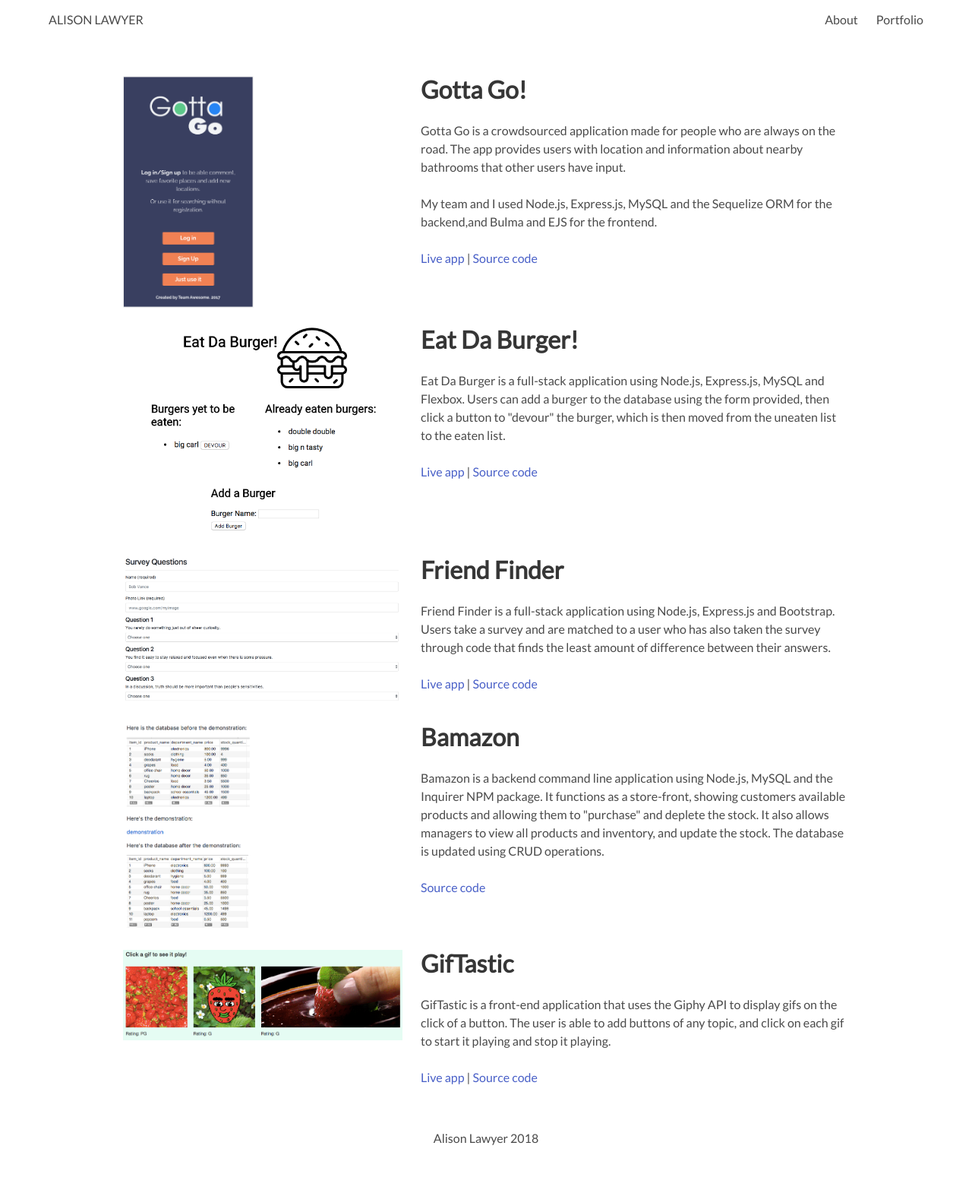
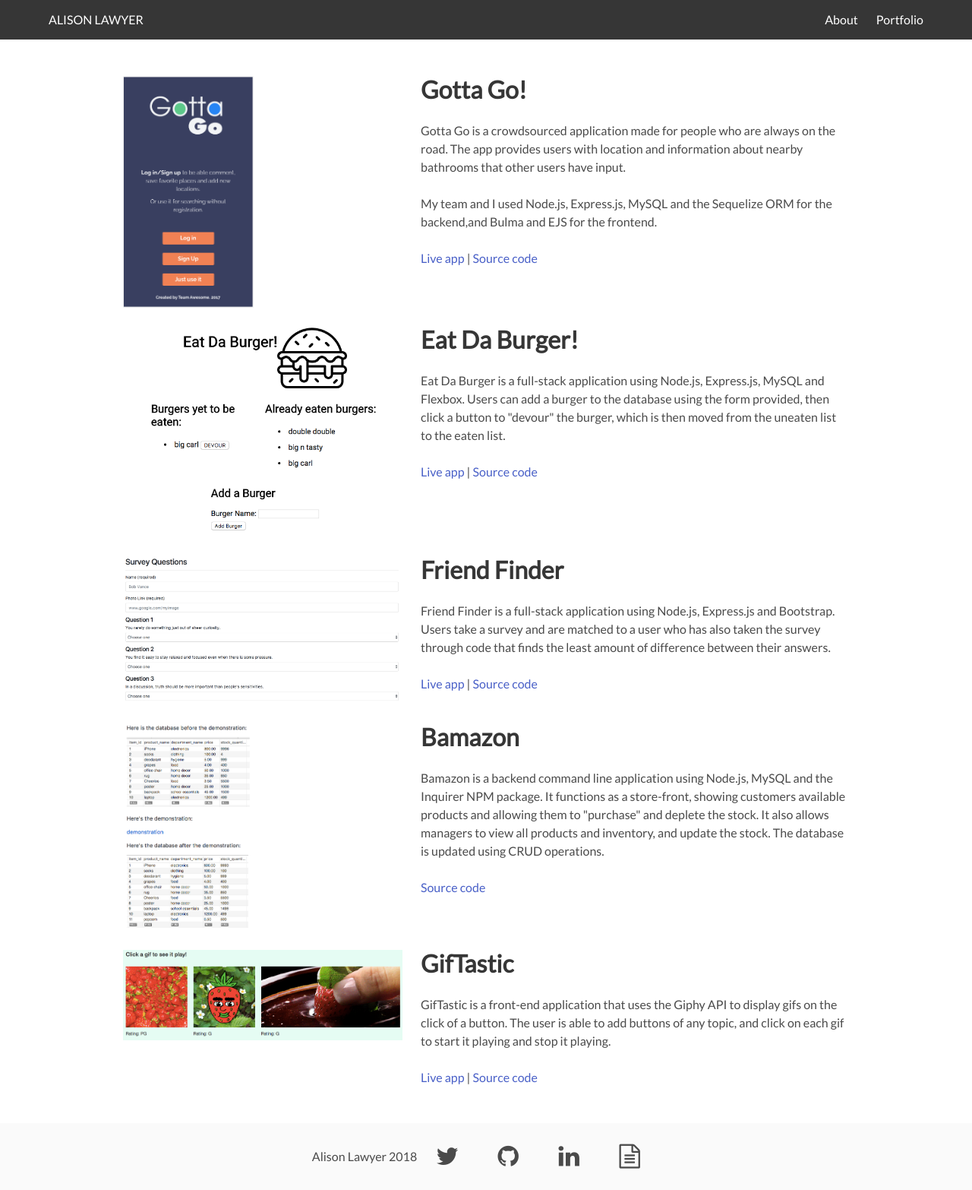
Before and after one commit to anlawyer/portfolio, a Node server app: page /portfolio in a window 1280 px wide. Shown: the whole page at 76% size. Before the commit the page ends 1507 px from the top, so only its background shows below. Run offline with Node 20, Linux system fonts and the light colour scheme; some libraries are stand-ins or nearby versions.

Commit message:
styled header and footer

```diff
--- a/views/pages/index.ejs
+++ b/views/pages/index.ejs
@@ -30,7 +30,7 @@
             <br>
           </div>
         </div>
-        <div class="columns is-centered">
+        <!-- <div class="columns is-centered">
           <div class="column is-12 has-text-centered">
             <br>
             <h2 class="title is-3">Contact me!</h2>
@@ -55,7 +55,7 @@
               </span>
             </a>
           </div>
-        </div>
+        </div> -->
       </div>
     </div>
     <% include ../partials/footer %>
--- a/views/partials/footer.ejs
+++ b/views/partials/footer.ejs
@@ -1,10 +1,37 @@
-<div class="hero-foot">
+<div class="footer">
   <div class="container">
     <div class="tabs is-centered">
       <ul>
-        <li><a>Alison Lawyer 2018</a></li>
+        <li>Alison Lawyer 2018</li>
+        <li>
+          <a href="https://twitter.com/alison_lawyer" target="_blank">
+            <span class="icon is-medium">
+              <i class="fa fa-2x fa-twitter" aria-hidden="true"></i>
+            </span>
+          </a>
+        </li>
+        <li>
+          <a href="https://github.com/anlawyer" target="_blank">
+            <span class="icon is-medium">
+              <i class="fa fa-2x fa-github" aria-hidden="true"></i>
+            </span>
+          </a>
+        </li>
+        <li>
+          <a href="https://www.linkedin.com/in/alisonlawyer/" target="_blank">
+            <span class="icon is-medium">
+              <i class="fa fa-2x fa-linkedin" aria-hidden="true"></i>
+            </span>
+          </a>
+        </li>
+        <li>
+          <a href="https://drive.google.com/file/d/0B_ZTpD5GW0CvdThvWExjNVBHOGs/view?usp=sharing" target="_blank">
+            <span class="icon is-medium">
+              <i class="fa fa-2x fa-file-text-o" aria-hidden="true"></i>
+            </span>
+          </a>
+        </li>
       </ul>
-      <br />
     </div>
   </div>
 </div>
--- a/views/partials/head.ejs
+++ b/views/partials/head.ejs
@@ -3,6 +3,7 @@
 <meta name="viewport" content="width=device-width, initial-scale=1">
 <title>Alison Lawyer</title>
 <link rel="stylesheet" href="https://cdnjs.cloudflare.com/ajax/libs/font-awesome/4.7.0/css/font-awesome.min.css" integrity="sha256-eZrrJcwDc/3uDhsdt61sL2oOBY362qM3lon1gyExkL0=" crossorigin="anonymous" />
+<!-- <link rel="stylesheet" href="./css/app.css"> -->
 <link href="https://fonts.googleapis.com/css?family=Lato" rel="stylesheet">
 <link rel="icon" type="image" href="./images/favicon.ico">
 <!-- Bulma Version 0.6.0 -->
@@ -11,4 +12,9 @@
   html,body {
     font-family: 'Lato', sans-serif;
   }
+  .footer {
+    flex-shrink: 0; /* Prevent Chrome, Opera, and Safari from letting these items shrink to smaller than their content's default minimum size. */
+     padding: 20px;
+  }
+
 </style>
--- a/views/partials/header.ejs
+++ b/views/partials/header.ejs
@@ -1,4 +1,4 @@
-<div class="hero-head">
+<div class="hero is-dark">
   <nav class="navbar">
     <div class="container">
       <div class="navbar-brand">
```
